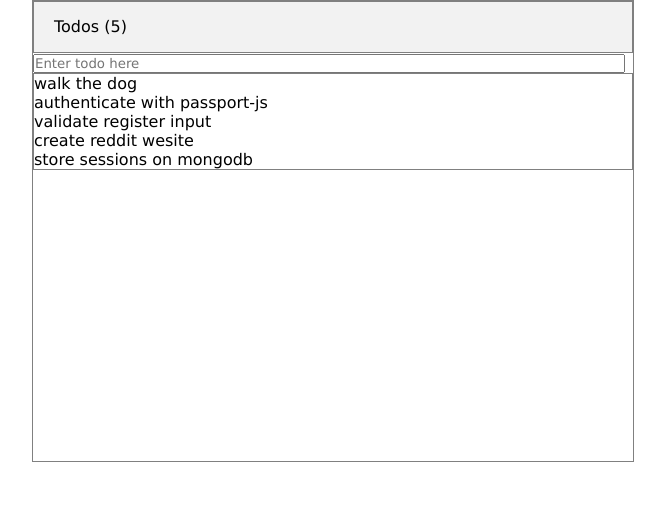
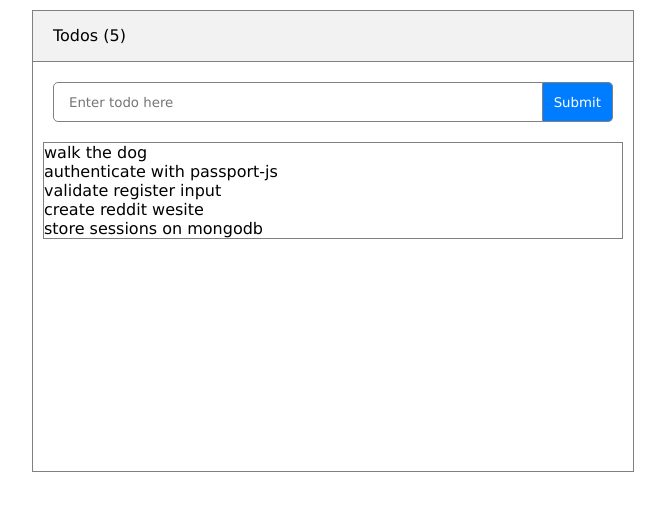
Before and after one commit to indexceed/TodoApp, a React (Vite) app: page / in a window 1280 px wide. Shown: the top 510 px of the page, without its empty margins (307-972 px from the left). Built offline with nearby package versions, Linux system fonts and the light colour scheme.

Commit message:
submit designed

```diff
--- a/src/TodoApp.tsx
+++ b/src/TodoApp.tsx
@@ -6,12 +6,20 @@ export const TodoApp = () => {
 
   return (
     <>
-        <div className="container">
-            <div className="head">
+        <div>
+            <div className='container'>
+                <div className="mainContainer">
+
+                    <div className="headContainer">
                         <h4>Todos (5)</h4>
                     </div>
+
                     <div>
+
+                        <div className='submitContainer'>
                             <input type="text" placeholder='Enter todo here'/>
+                            <button>Submit</button>
+                        </div>
 
                         <div>
                             <ul className='listcontainer'>
@@ -21,12 +29,13 @@ export const TodoApp = () => {
                                 <li>create reddit wesite</li>
                                 <li>store sessions on mongodb</li>
                             </ul>
-
                         </div>
 
                     </div>
+                </div>
+            </div>
+        </div>
 
-        </div>
     </>
 
   )
--- a/src/styles.css
+++ b/src/styles.css
@@ -4,23 +4,13 @@
     padding: 0px;
     font-family:'Lucida Sans', 'Lucida Sans Regular', 'Lucida Grande', 'Lucida Sans Unicode', Geneva, Verdana, sans-serif;
     font-weight: lighter;
-
-}
-
-.head{
-    border: 1px solid gray;
-    min-height: 50px;
-    line-height: 50px;
-    background-color: #f2f2f2;
-    padding-left: 20px;
-}
-
-input{
-    width: 98%;
 }
 
 .container{
+    margin: 10px;
+}
 
+.mainContainer{
     display: flex;
     flex-direction: column;
     max-width: 600px;
@@ -30,7 +20,40 @@ input{
     border: 1px solid gray
 }
 
+.headContainer{
+    border-bottom: 1px solid gray;
+    min-height: 50px;
+    line-height: 50px;
+    background-color: #f2f2f2;
+    padding-left: 20px;
+}
+
+.submitContainer{
+    height: 40px;
+    margin: 20px ;
+    display: flex;
+    flex-direction: row;
+    justify-content: center;
+}
+
+input{
+    padding-left: 15px;
+    width: 90%;
+    border: 1px solid gray;
+    border-radius: 5px 0px 0px 5px;
+}
+
+button{
+    width: 75px;
+    border: 1px solid gray;
+    border-left: 0px;
+    border-radius: 0px 5px 5px 0px;
+    background-color: #007dff;
+    color: white;
+}
+
 .listcontainer{
+    margin: 10px;
     border: 1px solid gray;
 }
 
```
Lines whose indentation alone changed are shown as unchanged.
